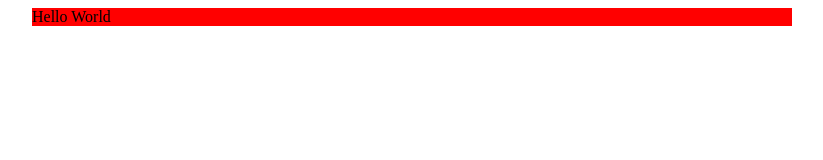
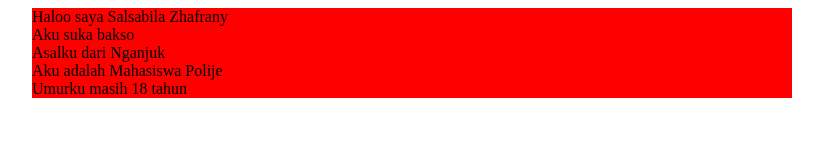
Before and after one commit to salsabilazhafrany/latihan_bisdig, a plain HTML site: page index.html in a window 1280 px wide. Shown: the whole page, without its empty margins (228-1051 px from the left). Drawn offline with Linux system fonts and the light colour scheme.

Commit message:
Latihan CSS

```diff
--- a/index.html
+++ b/index.html
@@ -8,7 +8,11 @@
 </head>
 <body>
 
-<div id="page-container"> Hello World
+<div id="page-container"> Haloo saya Salsabila Zhafrany
+    <div id="main-nav">Aku suka bakso</div>
+    <div id="header">Asalku dari Nganjuk</div>
+    <div id="content">Aku adalah Mahasiswa Polije</div>
+    <div id="footer">Umurku masih 18 tahun</div>
 </div>
 
 </body>
```
